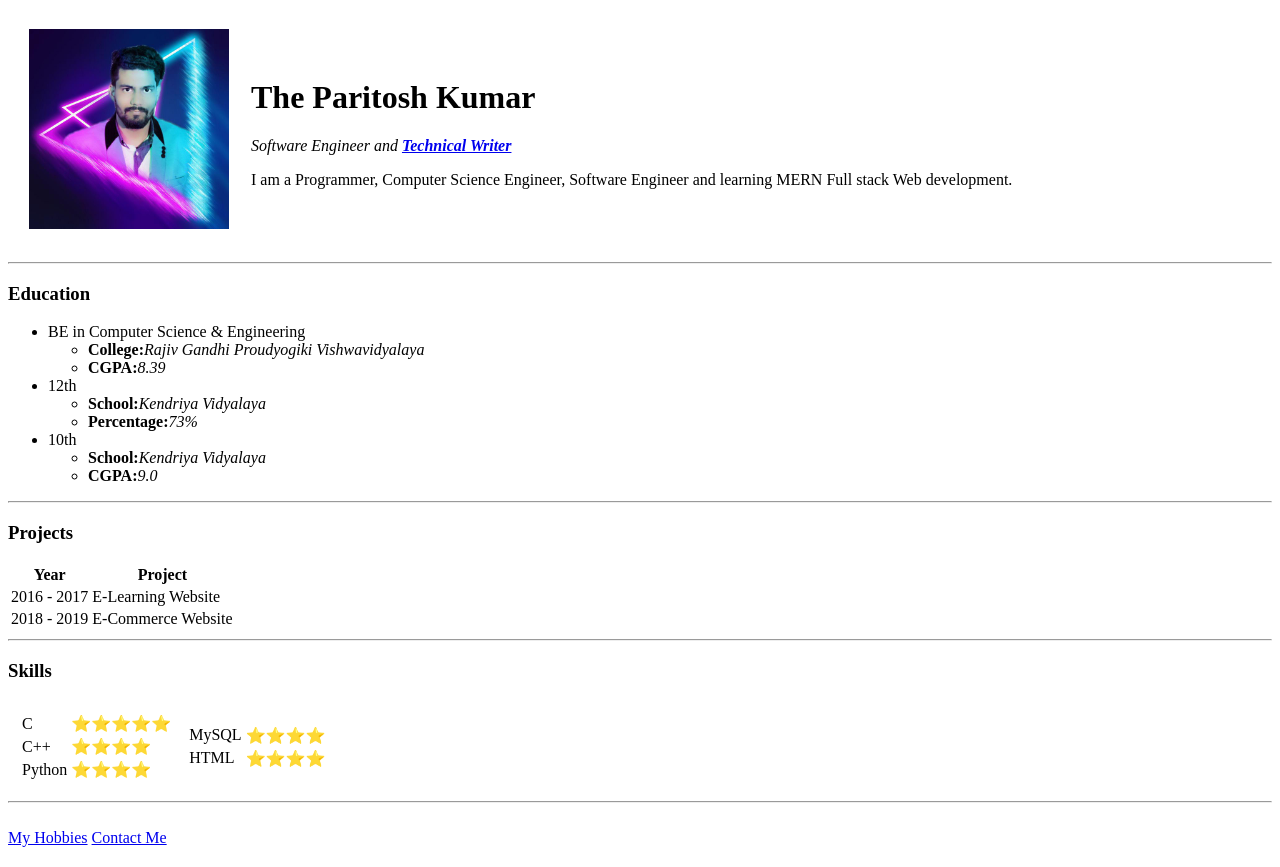
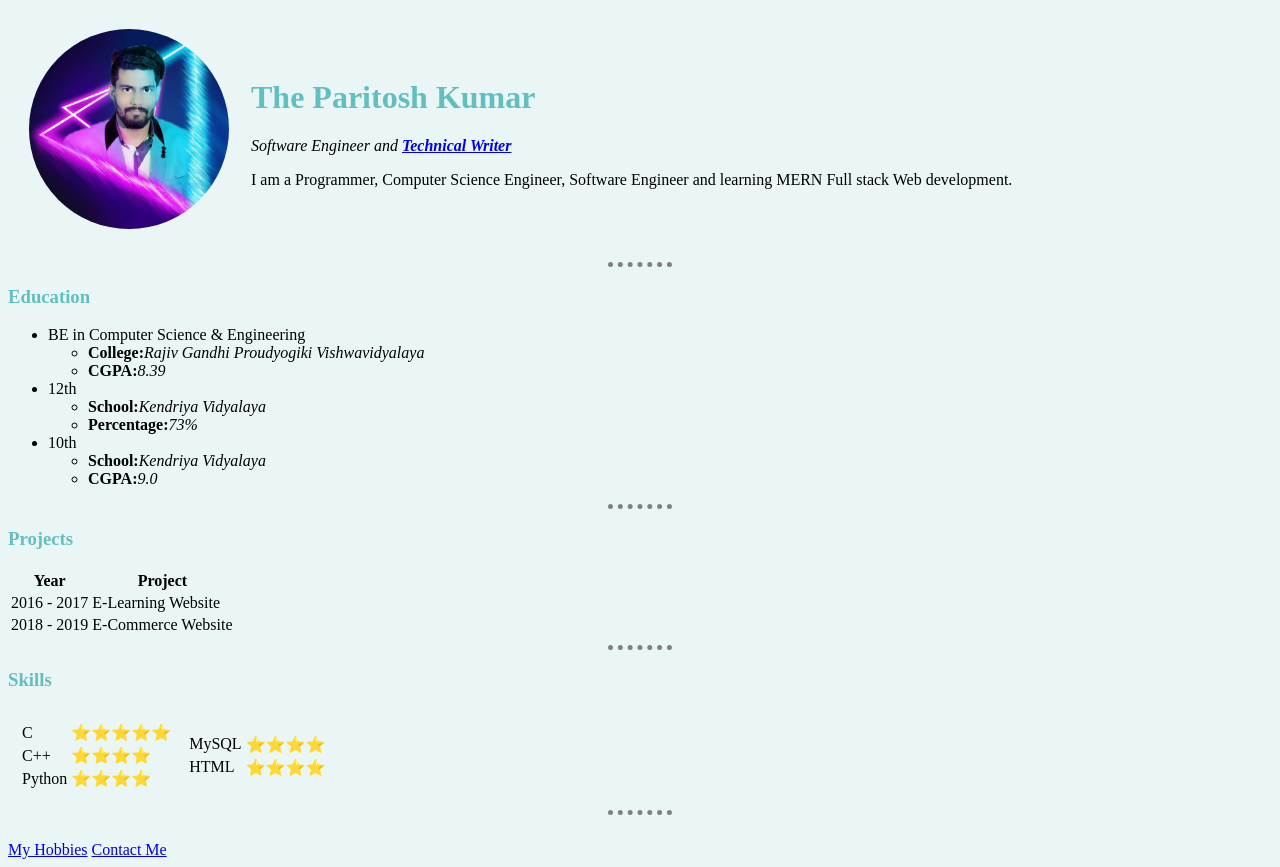
Before and after one commit to theparitoshkumar/cv, a plain HTML site: page index.html in a window 1280 px wide. Drawn offline with Linux system fonts and the light colour scheme.

Commit message:
Updated pages with CSS stylesheet

```diff
--- /dev/null
+++ b/css/style.css
@@ -0,0 +1,25 @@
+body{
+	background-color: #EAF6F6;
+}
+
+h1{
+	color: #63BFBF;
+}
+
+h3{
+	color: #63BFBF;
+}
+
+hr{
+	border-color: grey;
+	border-width: 5px;
+	border-style: none;
+	border-top-style: dotted;
+	width: 5%;
+}
+
+img{
+	border-radius: 100px;
+	width: 200px;
+	height: 200px;
+}
--- a/index.html
+++ b/index.html
@@ -1,4 +1,4 @@
-
+<!-- https://cdn.hashnode.com/res/hashnode/image/upload/v1621161793435/dzUidAz1a.jpeg?w=500&h=500&fit=crop&crop=entropy&auto=compress -->
 
 <!DOCTYPE html>
 <html>
@@ -6,13 +6,15 @@
 	<meta charset="utf-8">
 	<meta name="viewport" content="width=device-width, initial-scale=1">
 	<title>Personal Website</title>
+	<link rel="stylesheet" type="text/css" href="css/style.css">
+
 </head>
 <body>
-
+	<!--<img src="https://cdn.hashnode.com/res/hashnode/image/upload/v1621161793435/dzUidAz1a.jpeg" alt="Paritosh Profile Picture"> -->
 	<table cellspacing="20">
 		<tr>
 			<td>
-				<img src="paritosh.jpg" alt="Paritosh Profile Picture" width="200">
+				<img src="images/paritosh.jpg" alt="Paritosh Profile Picture">
 			</td>
 			<td>
 				<h1>The Paritosh Kumar</h1>
```
Also changed, not shown: contact.html (+2 -1 lines), hobbies.html (+2 -1 lines), images/paritosh.jpg (renamed from paritosh.jpg), 1 other file.
